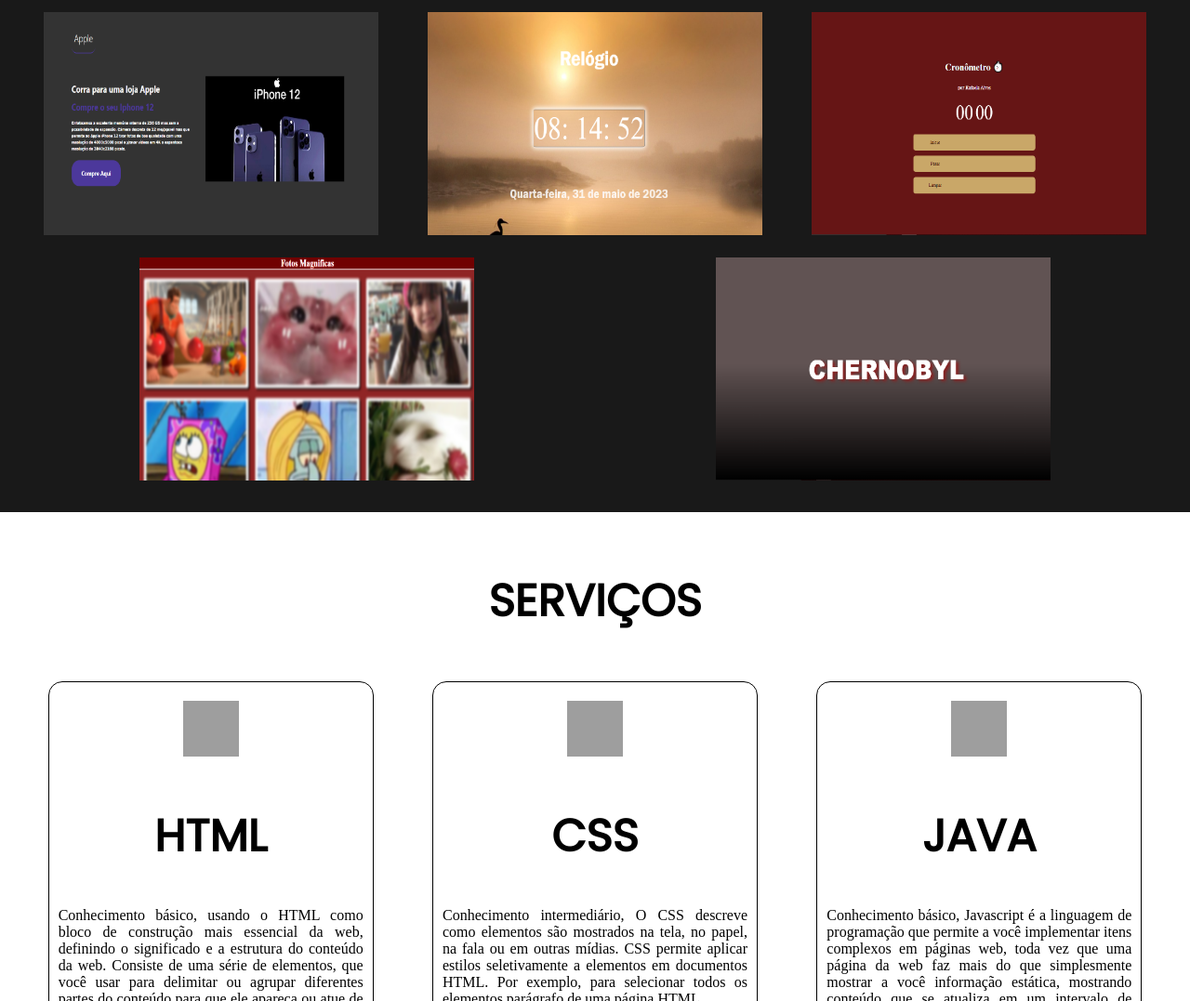
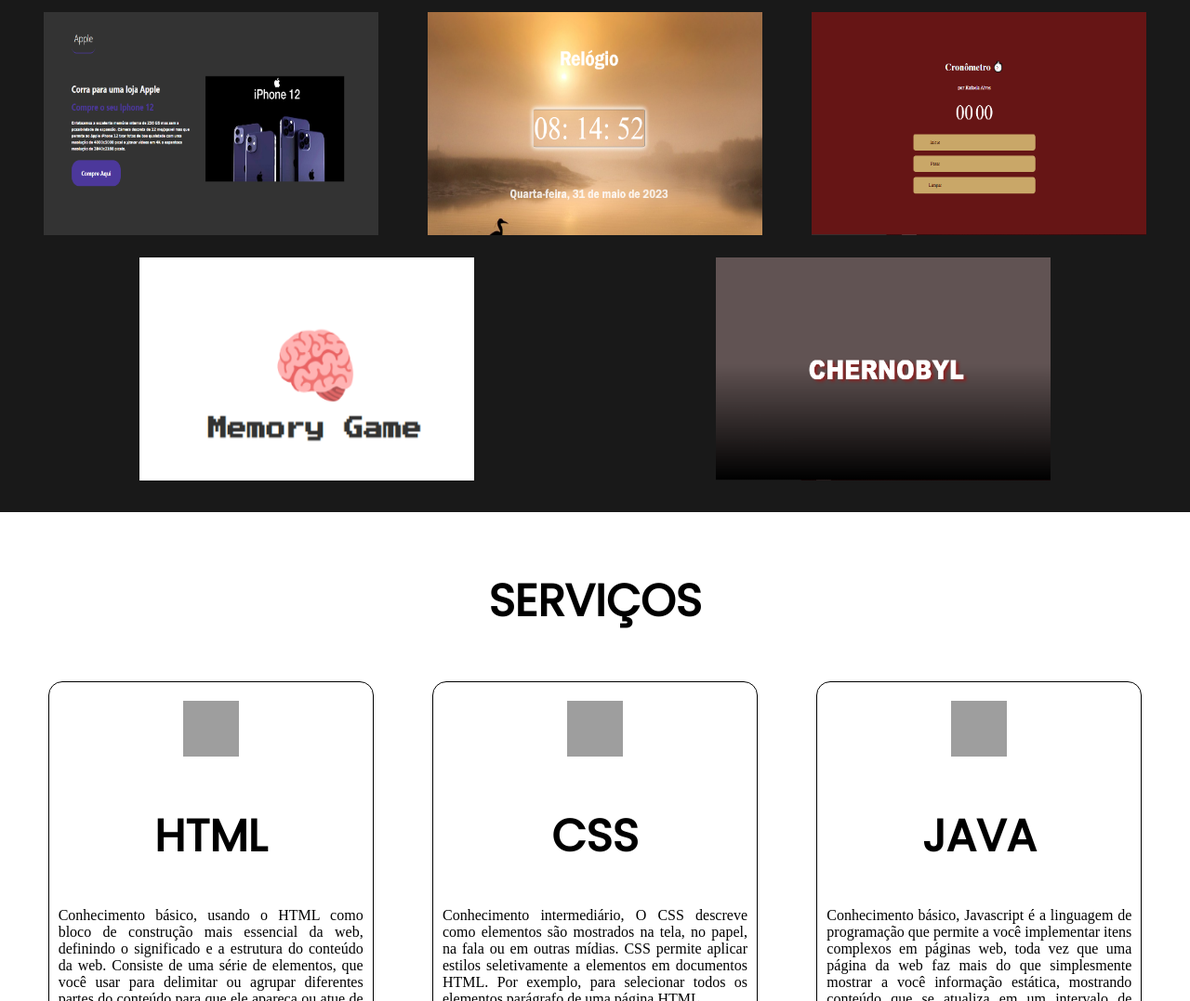
Before and after one commit to Alvesrafinha/Portif-lio2, a plain HTML site: page index.html in a window 1280 px wide. Shown: the part 1717-2794 px from the top of the page at 93% size. Drawn offline with nearby package versions, Linux system fonts and the light colour scheme; grey boxes are pictures that could not be loaded.

Commit message:
index.html

```diff
--- a/index.html
+++ b/index.html
@@ -59,8 +59,8 @@
             <a href="https://alvesrafinha.github.io/Rel-gio/"><img
                     src="Captura1.PNG" alt=""></a>
             <a href="https://alvesrafinha.github.io/Cronometro/"><img src="Captura4.PNG" alt=""></a>
-            <a href="https://alvesrafinha.github.io/Album-de-Fotos/"><img
-                    src="Captura3.PNG" alt=""></a>
+            <a href=" https://alvesrafinha.github.io/JogoDaMemoria/"><img
+                    src="Captura6.PNG" alt=""></a>
             <a href="https://alvesrafinha.github.io/Parallax1/"><img
                     src="Captura2.PNG" alt=""></a>
         </div>
```
